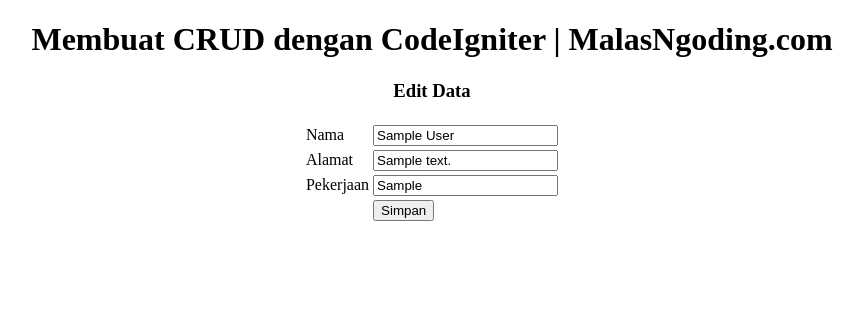
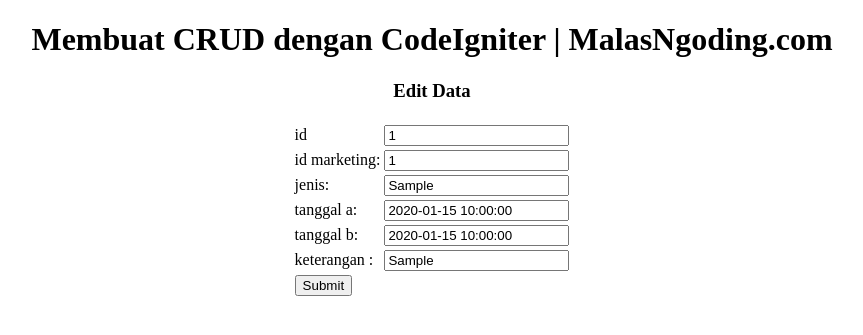
Before and after one commit to talentamaulana10/izin-online-codeIgniter, a CodeIgniter app: page /ci_ijin/index.php/crud/edit/1 in a window 1280 px wide. Shown: the top 335 px of the page, without its empty margins (208-1071 px from the left). Run offline with CodeIgniter, Linux system fonts and the light colour scheme; tables that the repository leaves empty or names only in its code hold one stand-in row (values such as "Sample post").

Commit message:
adding edit data features

```diff
--- a/application/controllers/Crud.php
+++ b/application/controllers/Crud.php
@@ -44,26 +44,31 @@ class Crud extends CI_Controller{
 
 	function edit($id){
 		$where = array('id' => $id);
-		$data['user'] = $this->m_data->edit_data($where,'user')->result();
+		$data['ijin'] = $this->m_data->edit_data($where,'ijin')->result();
 		$this->load->view('v_edit',$data);
 	}
 	function update(){
 		$id = $this->input->post('id');
-		$nama = $this->input->post('nama');
-		$alamat = $this->input->post('alamat');
-		$pekerjaan = $this->input->post('pekerjaan');
+		$id_marketting = $this->input->post('id_marketting');
+		$jenis = $this->input->post('jenis');
+		$tgl_a = $this->input->post('tgl_a');
+		$tgl_b = $this->input->post('tgl_b');
+		$keterangan = $this->input->post('keterangan');
+
 
 		$data = array(
-			'nama' => $nama,
-			'alamat' => $alamat,
-			'pekerjaan' => $pekerjaan
+			'id_marketting' => $id_marketting,
+			'jenis' => $jenis,
+			'tgl_a' => $tgl_a,
+			'tgl_b' => $tgl_b,
+			'ket'   => $keterangan
 		);
 
 		$where = array(
 			'id' => $id
 		);
 
-		$this->m_data->update_data($where,$data,'user');
+		$this->m_data->update_data($where,$data,'ijin');
 		redirect('crud/index');
 	}
 
--- a/application/views/v_edit.php
+++ b/application/views/v_edit.php
@@ -8,27 +8,39 @@
 		<h1>Membuat CRUD dengan CodeIgniter | MalasNgoding.com</h1>
 		<h3>Edit Data</h3>
 	</center>
-	<?php foreach($user as $u){ ?>
+	<?php foreach($ijin as $u){ ?>
 	<form action="<?php echo base_url(). 'crud/update'; ?>" method="post">
         <table style="margin:20px auto;">
             <tr>
-				<td>Nama</td>
+                <td>id</td>
                 <td>
-					<input type="hidden" name="id" value="<?php echo $u->id ?>">
-					<input type="text" name="nama" value="<?php echo $u->nama ?>">
+                   <input type="text" name="id" value="<?php echo $u->id ?>">
                 </td>
             </tr>
 			<tr>
-				<td>Alamat</td>
-				<td><input type="text" name="alamat" value="<?php echo $u->alamat ?>"></td>
+                <td>id marketing:</td>
+                <td><input type="text" name="id_marketting" value="<?php echo $u->id_marketting ?>" ></td>
             </tr>
             <tr>
-				<td>Pekerjaan</td>
-				<td><input type="text" name="pekerjaan" value="<?php echo $u->pekerjaan ?>"></td>
+                <td>jenis:</td>
+                <td><input type="text" name="jenis" value="<?php echo $u->jenis ?>" ></td>
             </tr>
             <tr>
-				<td></td>
-				<td><input type="submit" value="Simpan"></td>
+                <td>tanggal a:</td>
+                <td><input type="text" name="tanggal_a" value="<?php echo $u->tgl_a ?>" ></td>
+            </tr>
+            <tr>
+                <td>tanggal b:</td>
+                <td><input type="text" name="tanggal_b" value="<?php echo $u->tgl_b ?>" ></td>
+            </tr>
+            <tr>
+                <td>keterangan :</td>
+                <td><input type="text" name="keterangan" value="<?php echo $u->ket ?>" ></td>
+            </tr>
+            <tr>
+                <td>
+                <input type="submit" name="submit" >
+                </td>
             </tr>
 		</table>
 	</form>
--- a/application/views/v_tampil.php
+++ b/application/views/v_tampil.php
@@ -29,7 +29,7 @@
 			<td><?php echo $u->tgl_b ?></td>
 			<td><?php echo $u->ket ?></td>
 			<td>
-
+			<?php echo anchor('crud/edit/'.$u->id,'Edit'); ?>
 				<?php echo anchor('crud/hapus/'.$u->id,'Hapus'); ?>
 			</td>
 		</tr>
```
Lines whose indentation alone changed are shown as unchanged.
